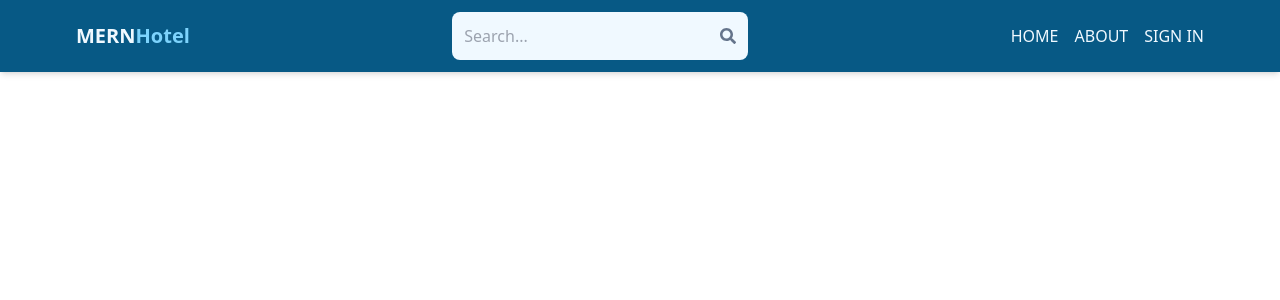
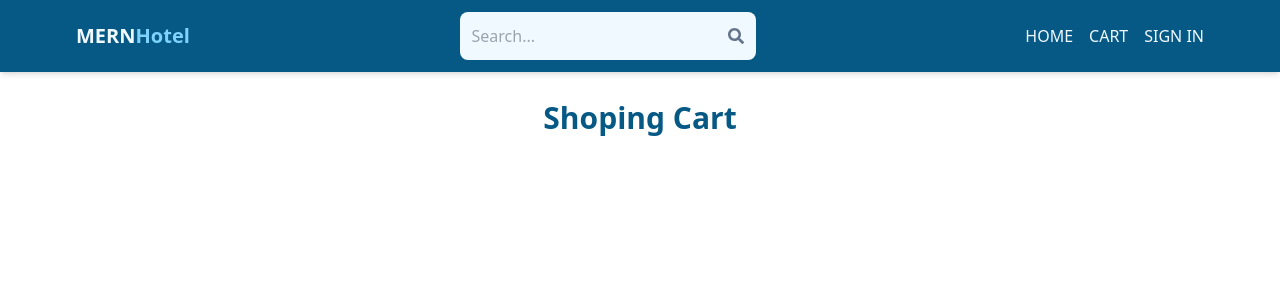
Before and after one commit to huanchin/MERN-Hotel, a React (Vite) app in the folder client/: page /cart in a window 1280 px wide. Shown: the top 300 px of the page. Built offline with nearby package versions, Linux system fonts and the light colour scheme; no server answers.

Commit message:
change about page to cart page

```diff
--- a/client/src/App.jsx
+++ b/client/src/App.jsx
@@ -1,6 +1,6 @@
 import { BrowserRouter, Routes, Route } from "react-router-dom";
 import Home from "./pages/Home";
-import About from "./pages/About";
+import Cart from "./pages/Cart";
 import Profile from "./pages/Profile";
 import Signin from "./pages/Signin";
 import Signup from "./pages/Signup";
@@ -16,7 +16,7 @@ function App() {
         <Route index element={<Home />} />
         <Route path="/signin" element={<Signin />} />
         <Route path="/signup" element={<Signup />} />
-        <Route path="/about" element={<About />} />
+        <Route path="/cart" element={<Cart />} />
         <Route element={<PrivateRoute />}>
           <Route path="/profile" element={<Profile />} />
           <Route path="/create-listing" element={<CreateListing />} />
--- a/client/src/components/Header.jsx
+++ b/client/src/components/Header.jsx
@@ -28,9 +28,9 @@ function Header() {
               HOME
             </li>
           </Link>
-          <Link to="/about">
+          <Link to="/cart">
             <li className="hidden sm:inline text-sky-50 hover:underline">
-              ABOUT
+              CART
             </li>
           </Link>
           <Link to="/profile">
--- a/client/src/pages/About.jsx
+++ /dev/null
@@ -1,5 +0,0 @@
-function About() {
-  return <div>About</div>;
-}
-
-export default About;
--- /dev/null
+++ b/client/src/pages/Cart.jsx
@@ -0,0 +1,11 @@
+function Cart() {
+  return (
+    <div>
+      <h1 className="text-3xl font-semibold text-center my-7 text-sky-800">
+        Shoping Cart
+      </h1>
+    </div>
+  );
+}
+
+export default Cart;
```
